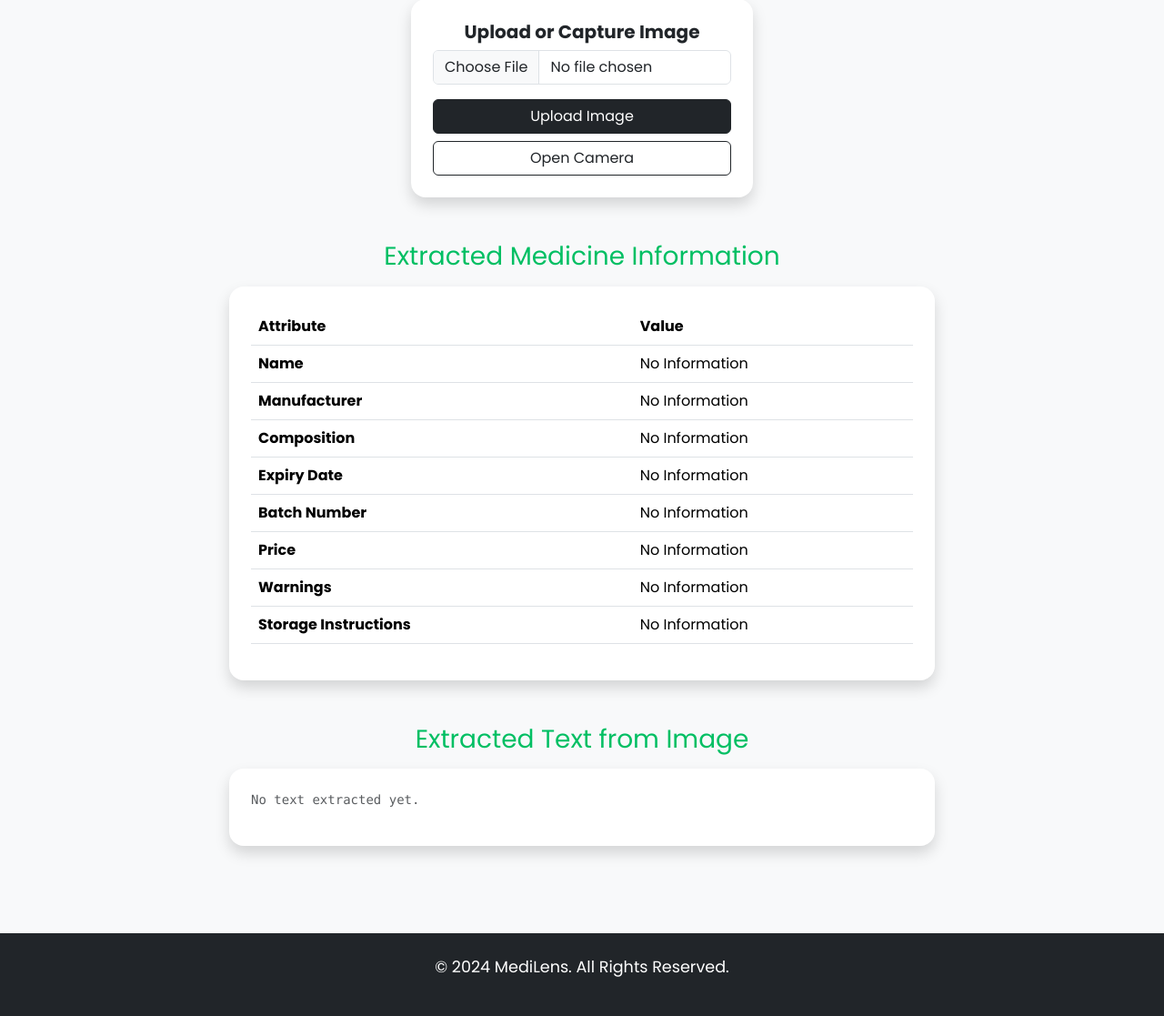
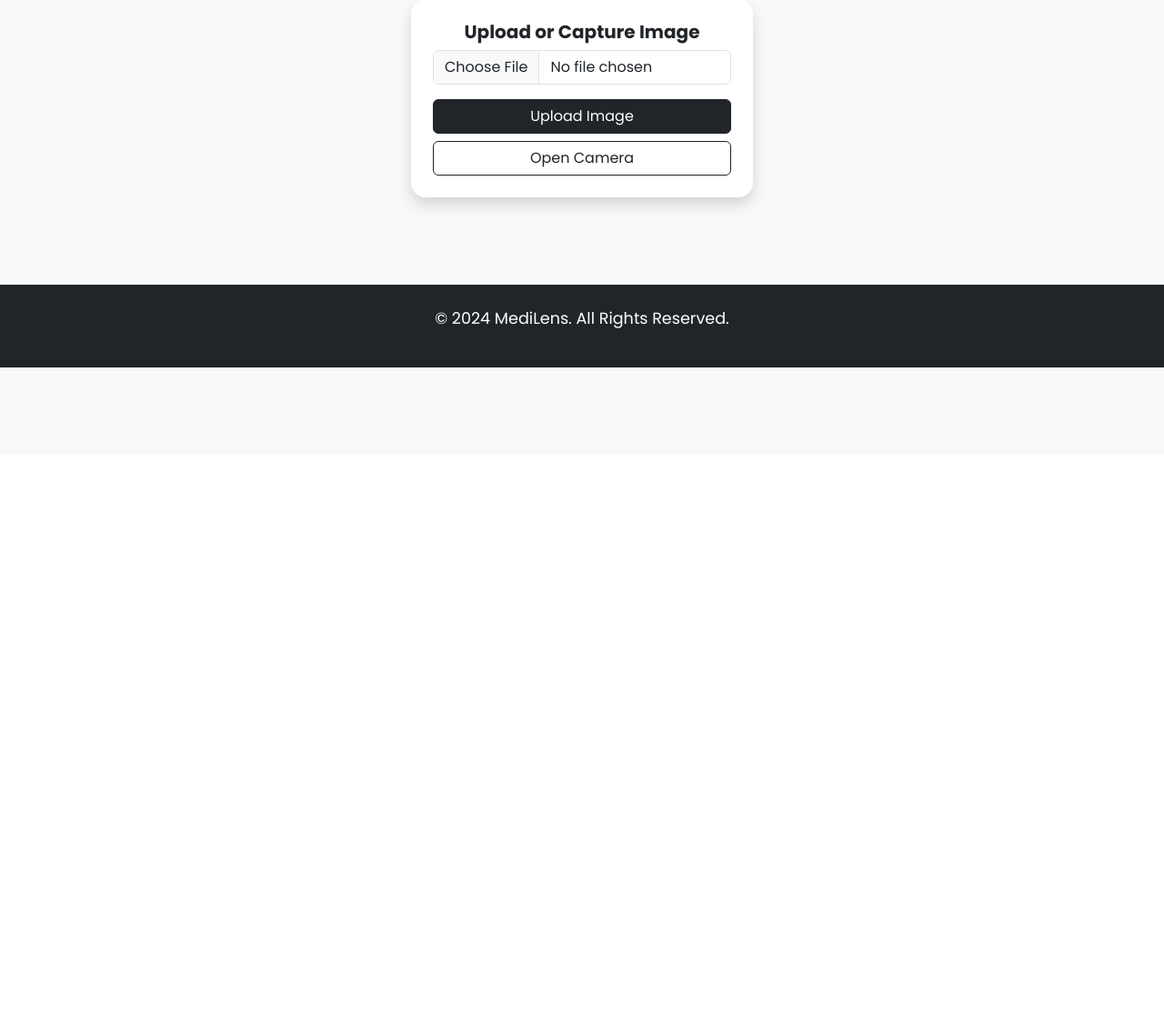
Before and after one commit to Kethanvr/Medilens, a Flask app: page /product in a window 1280 px wide. Shown: the part 300-1417 px from the top of the page at 91% size. After the commit the page ends 704 px from the top, so only its background shows below. Run offline with Flask 3, Linux system fonts and the light colour scheme; some libraries are stand-ins or nearby versions.

Commit message:
Updated product.html with latest changes

```diff
--- a/templates/product.html
+++ b/templates/product.html
@@ -8,7 +8,6 @@
     <link href="https://fonts.googleapis.com/css2?family=Poppins:wght@300;400;600;700&display=swap" rel="stylesheet">
     <!-- Bootstrap CSS -->
     <link href="https://cdn.jsdelivr.net/npm/bootstrap@5.3.0-alpha3/dist/css/bootstrap.min.css" rel="stylesheet">
-    <!-- Custom CSS -->
     <link rel="stylesheet" href="styles.css">
 </head>
 <body style="font-family: 'Poppins', sans-serif; background-color: #f8f9fa;">
@@ -61,63 +60,6 @@
             <button class="btn btn-success mt-3" onclick="captureImage()">Capture</button>
             <canvas id="camera-canvas" style="display: none;"></canvas>
         </div>
-
-        <!-- OCR Result Section -->
-        <div id="ocr-result" class="mt-5">
-            <h3 class="text-center" style="color: #00bf63;">Extracted Medicine Information</h3>
-            <div class="card mt-3 p-4 shadow">
-                <table class="table">
-                    <thead>
-                        <tr>
-                            <th>Attribute</th>
-                            <th>Value</th>
-                        </tr>
-                    </thead>
-                    <tbody>
-                        <tr>
-                            <td><strong>Name</strong></td>
-                            <td id="medicine-name">No Information</td>
-                        </tr>
-                        <tr>
-                            <td><strong>Manufacturer</strong></td>
-                            <td id="medicine-manufacturer">No Information</td>
-                        </tr>
-                        <tr>
-                            <td><strong>Composition</strong></td>
-                            <td id="medicine-composition">No Information</td>
-                        </tr>
-                        <tr>
-                            <td><strong>Expiry Date</strong></td>
-                            <td id="medicine-expiry-date">No Information</td>
-                        </tr>
-                        <tr>
-                            <td><strong>Batch Number</strong></td>
-                            <td id="medicine-batch">No Information</td>
-                        </tr>
-                        <tr>
-                            <td><strong>Price</strong></td>
-                            <td id="medicine-price">No Information</td>
-                        </tr>
-                        <tr>
-                            <td><strong>Warnings</strong></td>
-                            <td id="medicine-warnings">No Information</td>
-                        </tr>
-                        <tr>
-                            <td><strong>Storage Instructions</strong></td>
-                            <td id="medicine-storage">No Information</td>
-                        </tr>
-                    </tbody>
-                </table>
-            </div>
-        </div>
-
-        <!-- Full Extracted Text Section -->
-        <div id="full-text-section" class="mt-5">
-            <h3 class="text-center" style="color: #00bf63;">Extracted Text from Image</h3>
-            <div class="card mt-3 p-4 shadow">
-                <pre id="extracted-full-text" class="text-muted">No text extracted yet.</pre>
-            </div>
-        </div>
     </main>
 
     <!-- Footer -->
@@ -125,17 +67,13 @@
         <p>&copy; 2024 MediLens. All Rights Reserved.</p>
     </footer>
 
-    <!-- Bootstrap JS -->
     <script src="https://cdn.jsdelivr.net/npm/bootstrap@5.3.0-alpha3/dist/js/bootstrap.bundle.min.js"></script>
     <script>
         let videoStream = null;
 
-        // Open the camera
         function openCamera() {
             const video = document.getElementById('camera-preview');
             const cameraContainer = document.getElementById('camera-container');
-
-            // Display the camera container
             cameraContainer.style.display = 'block';
 
             navigator.mediaDevices.getUserMedia({ video: true })
@@ -143,55 +81,24 @@
                     videoStream = stream;
                     video.srcObject = stream;
                 })
-                .catch((error) => {
-                    console.error('Error accessing the camera:', error);
-                    alert('Unable to access the camera.');
-                });
+                .catch((error) => console.error('Error accessing the camera:', error));
         }
 
-        // Capture the image from the camera
         function captureImage() {
             const video = document.getElementById('camera-preview');
             const canvas = document.getElementById('camera-canvas');
             const context = canvas.getContext('2d');
-
-            // Set canvas size to match video dimensions
             canvas.width = video.videoWidth;
             canvas.height = video.videoHeight;
 
-            // Draw the video frame onto the canvas
             context.drawImage(video, 0, 0, canvas.width, canvas.height);
-
-            // Convert canvas to data URL
             const imageData = canvas.toDataURL('image/png');
-
-            // Stop the camera stream
             videoStream.getTracks().forEach((track) => track.stop());
-
-            // Hide the camera container
             document.getElementById('camera-container').style.display = 'none';
 
-            // Send the captured image to the backend
             uploadCapturedImage(imageData);
         }
 
-        // Upload the captured image
-        function uploadCapturedImage(imageData) {
-            const formData = new FormData();
-            formData.append('file', imageData);
-
-            fetch('/upload', {
-                method: 'POST',
-                body: formData,
-            })
-            .then((response) => response.json())
-            .then((data) => {
-                updateOCRResult(data);
-            })
-            .catch((error) => console.error('Error uploading captured image:', error));
-        }
-
-        // Upload a file image
         function uploadImage() {
             const input = document.getElementById('imageInput');
             const formData = new FormData();
@@ -201,26 +108,26 @@
                 method: 'POST',
                 body: formData,
             })
-            .then((response) => response.json())
-            .then((data) => {
-                updateOCRResult(data);
+            .then((response) => {
+                if (!response.ok) throw new Error(`HTTP error! Status: ${response.status}`);
+                window.location.href = '/result';
             })
             .catch((error) => console.error('Error uploading image:', error));
         }
 
-        // Update the OCR result in the table
-        function updateOCRResult(data) {
-            document.getElementById('medicine-name').textContent = data.name || "No Information";
-            document.getElementById('medicine-manufacturer').textContent = data.manufacturer || "No Information";
-            document.getElementById('medicine-composition').textContent = data.composition || "No Information";
-            document.getElementById('medicine-expiry-date').textContent = data.expiry_date || "No Information";
-            document.getElementById('medicine-batch').textContent = data.batch_number || "No Information";
-            document.getElementById('medicine-price').textContent = data.price || "No Information";
-            document.getElementById('medicine-warnings').textContent = data.warnings || "No Information";
-            document.getElementById('medicine-storage').textContent = data.storage_instructions || "No Information";
+        function uploadCapturedImage(imageData) {
+            const formData = new FormData();
+            formData.append('file', imageData);
 
-            // Update full text
-            document.getElementById('extracted-full-text').textContent = data.full_text || "No text extracted yet.";
+            fetch('/upload', {
+                method: 'POST',
+                body: formData,
+            })
+            .then((response) => {
+                if (!response.ok) throw new Error(`HTTP error! Status: ${response.status}`);
+                window.location.href = '/result';
+            })
+            .catch((error) => console.error('Error uploading captured image:', error));
         }
     </script>
 </body>
```
